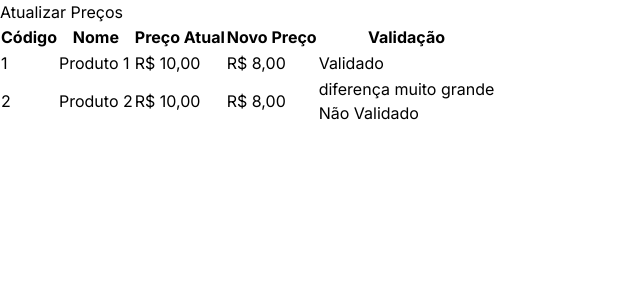
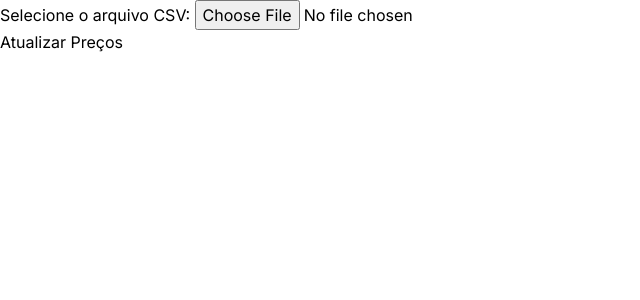
Before and after one commit to leonanm03/product-management, a Next.js app in the folder web/: page /update-prices in a window 1280 px wide. Shown: the top 300 px of the page, without its empty margins (0-640 px from the left). Built offline with nearby package versions, Linux system fonts and the light colour scheme.

Commit message:
feat: csv read and table comunication

```diff
--- a/web/src/app/update-prices/page.tsx
+++ b/web/src/app/update-prices/page.tsx
@@ -1,10 +1,60 @@
-import { ProductsTable } from '@/components/ProductsTable'
+'use client'
+import { ProductsTable } from '@/components'
+import { Product } from '@/protocols'
+import { useState } from 'react'
 
 export default function UpdatePricesPage() {
+    const [inputFile, setInputFile] = useState<File | null>(null)
+    const [products, setProducts] = useState<Array<Product>>([])
+
+    async function handleInput(event: React.FormEvent<HTMLInputElement>) {
+        const file = event.currentTarget.files?.[0]
+        if (!file) {
+            setInputFile(null)
+            setProducts([])
+        } else {
+            setInputFile(file)
+
+            const reader = new FileReader()
+
+            reader.onload = (e) => {
+                const content = e.target?.result as string
+
+                const rowsCSV = content.split('\n')
+
+                rowsCSV.shift()
+
+                const data = rowsCSV.map((row: string) => {
+                    const content = row.split(',')
+                    return {
+                        code: Number(content[0]),
+                        new_price: Number(content[1])
+                    }
+                })
+
+                console.log(data)
+                setProducts(data)
+            }
+
+            reader.readAsText(file)
+        }
+    }
+
     return (
-        <div>
-            <h1>Atualizar Preços</h1>
-            <ProductsTable />
-        </div>
+        <>
+            <div>
+                <label htmlFor="csv_input">Selecione o arquivo CSV: </label>
+                <input
+                    id="csv_input"
+                    type="file"
+                    onChange={(event) => handleInput(event)}
+                    accept=".csv"
+                />
+            </div>
+            <div>
+                <h1>Atualizar Preços</h1>
+                {products.length > 0 && <ProductsTable products={products} />}
+            </div>
+        </>
     )
 }
--- a/web/src/components/ProductsTable.tsx
+++ b/web/src/components/ProductsTable.tsx
@@ -1,4 +1,5 @@
-export function ProductsTable() {
+import { Product } from '../protocols'
+export function ProductsTable({ products }: { products: Array<Product> }) {
     return (
         <table>
             <thead>
@@ -11,25 +12,29 @@ export function ProductsTable() {
                 </tr>
             </thead>
             <tbody>
-                <tr>
-                    <td>1</td>
-                    <td>Produto 1</td>
-                    <td>R$ 10,00</td>
-                    <td>R$ 8,00</td>
-                    <td>
-                        <p>Validado</p>
-                    </td>
-                </tr>
-                <tr>
-                    <td>2</td>
-                    <td>Produto 2</td>
-                    <td>R$ 10,00</td>
-                    <td>R$ 8,00</td>
-                    <td>
-                        <p>diferença muito grande</p>
-                        <p>Não Validado</p>
-                    </td>
-                </tr>
+                {products.map((product) => (
+                    <tr key={product.code}>
+                        <td>{product.code}</td>
+                        <td>{product.name}</td>
+                        <td>{product.sales_price}</td>
+                        <td>{product.new_price}</td>
+                        <td>
+                            {product.problems && (
+                                <>
+                                    {product.problems.length > 0 ? (
+                                        product.problems.map((problem) => {
+                                            return (
+                                                <p key={problem}>{problem}</p>
+                                            )
+                                        })
+                                    ) : (
+                                        <p className=" red ">ok</p>
+                                    )}
+                                </>
+                            )}
+                        </td>
+                    </tr>
+                ))}
             </tbody>
         </table>
     )
--- a/web/src/components/index.ts
+++ b/web/src/components/index.ts
@@ -0,0 +1 @@
+export * from './ProductsTable'
--- /dev/null
+++ b/web/src/protocols.ts
@@ -0,0 +1,7 @@
+export type Product = {
+    code: number
+    name?: string
+    sales_price?: number
+    new_price: number
+    problems?: string[] | null
+}
```
Also changed, not shown: web/tsconfig.json (indentation only).
